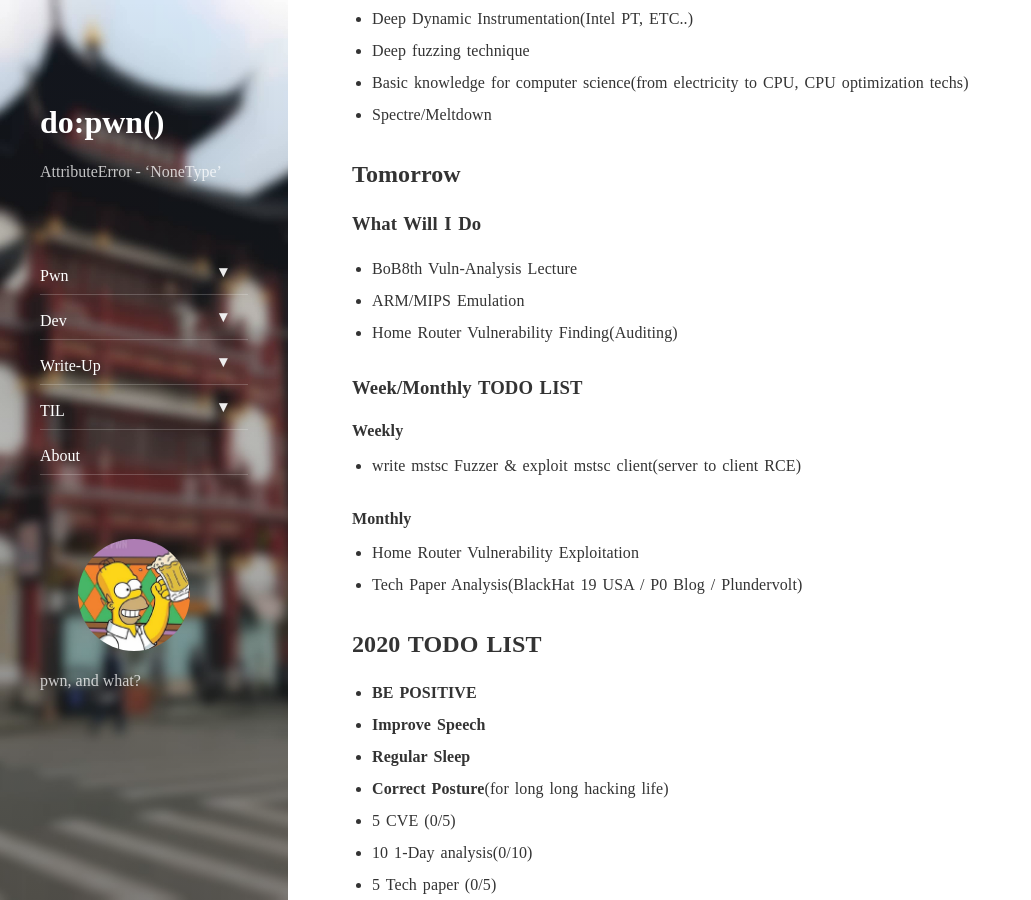
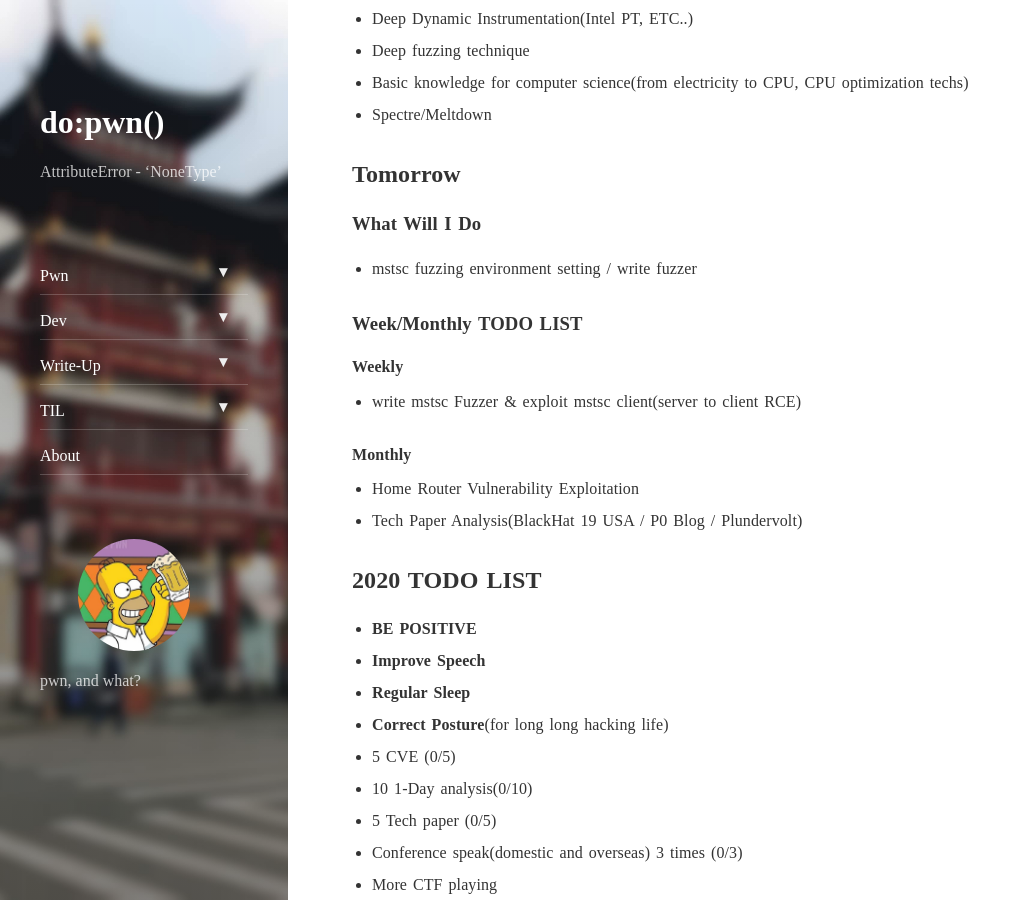
Before and after one commit to nonetype/old-blog-repo, a Jekyll site: the page built from _posts/TIL/2020-01-05-TIL.md, in a window 1280 px wide and 900 px high, scrolled down 1177 px. Shown: the whole window, without its empty margins (0-1031 px from the left). Built offline with Jekyll 4.4.1, drawn with Linux system fonts in a browser that asks for light colours; nearby versions of some CDN libraries; comment, search, counter and statistics services are not loaded.

Commit message:
edited til

```diff
--- a/_posts/TIL/2020-01-05-TIL.md
+++ b/_posts/TIL/2020-01-05-TIL.md
@@ -49,9 +49,7 @@
 
 ## Tomorrow
 ### What Will I Do
-- BoB8th Vuln-Analysis Lecture
-- ARM/MIPS Emulation
-- Home Router Vulnerability Finding(Auditing)
+- mstsc fuzzing environment setting / write fuzzer
 
 ### Week/Monthly TODO LIST
 #### Weekly
```
